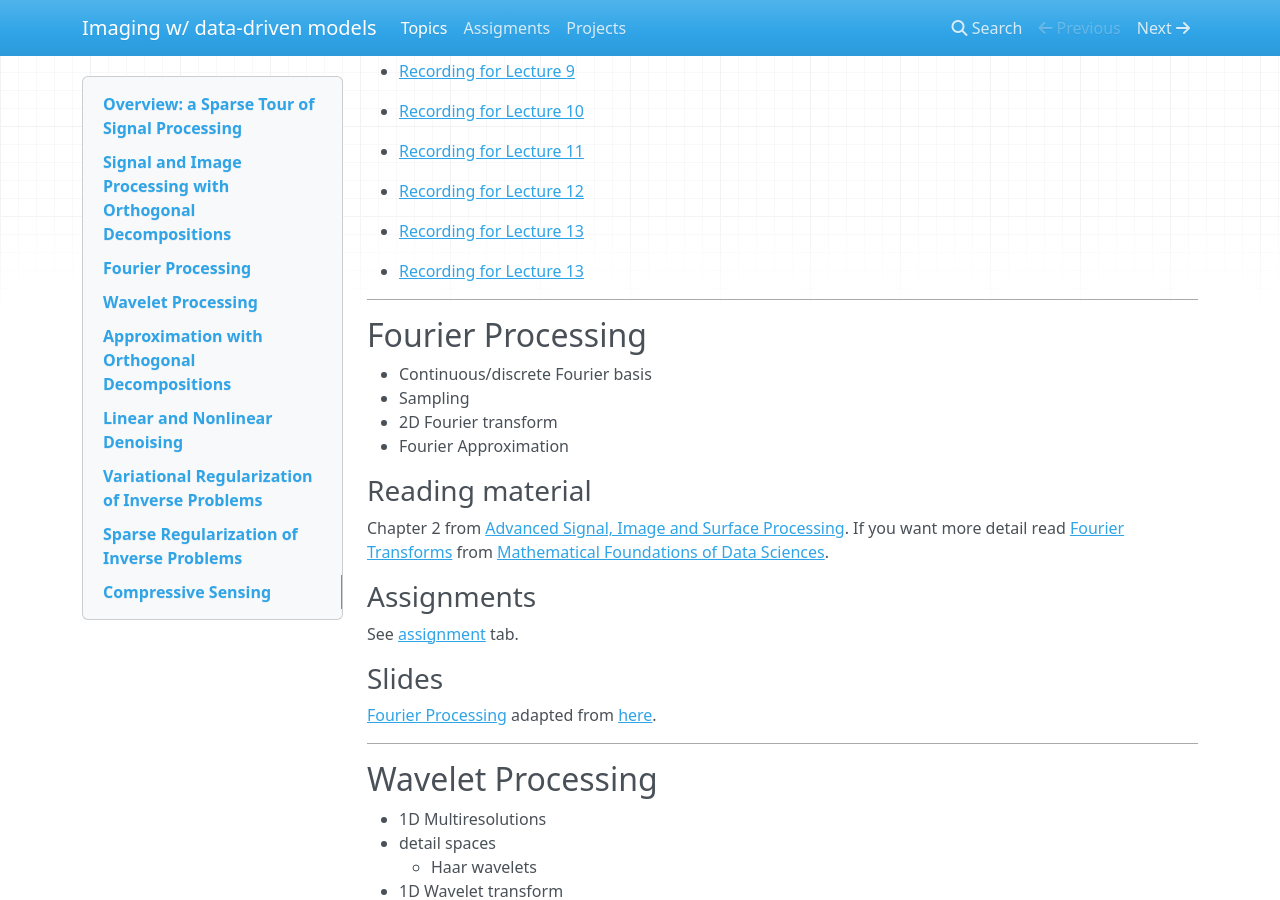
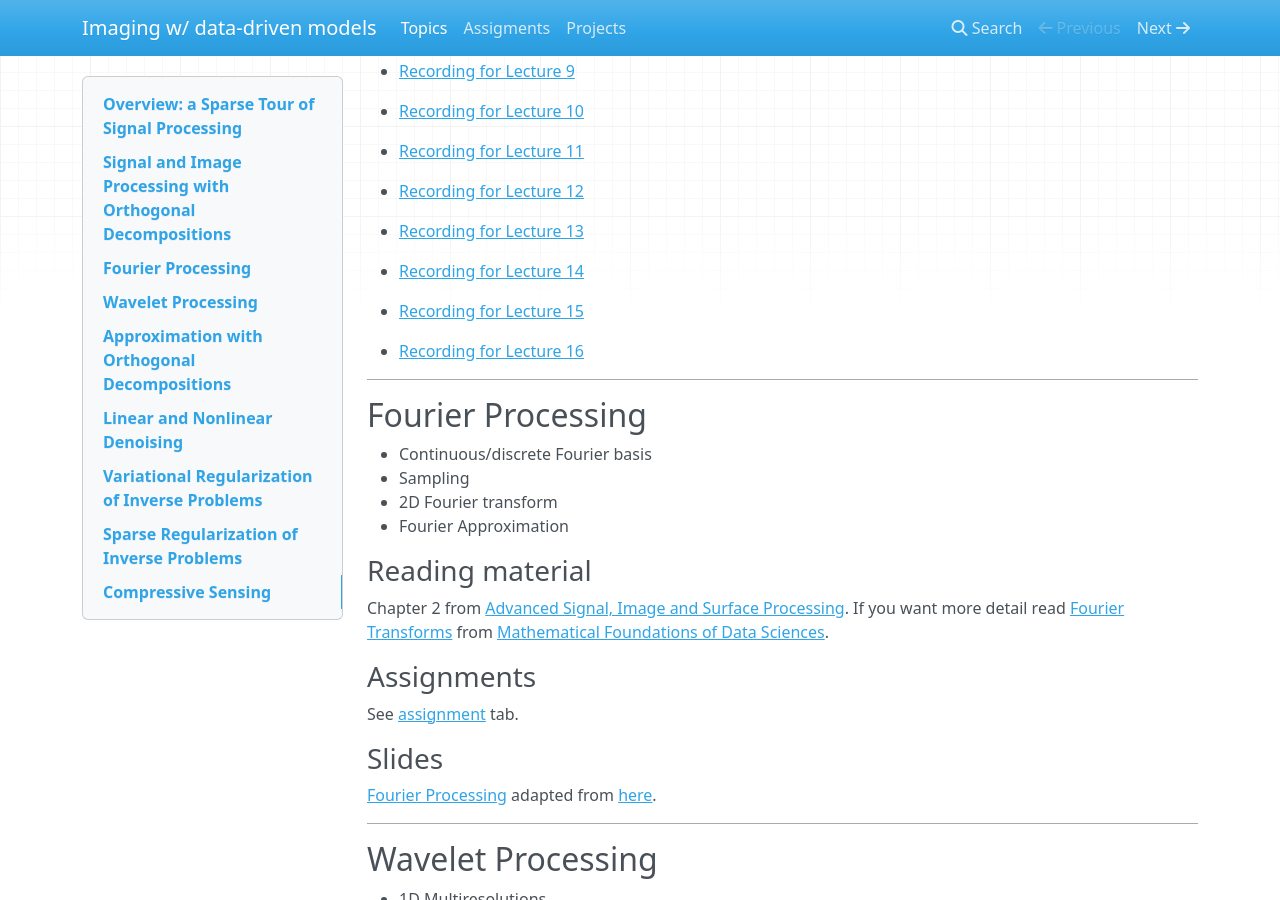
Before and after one commit to flexie/CSE-8803, an MkDocs documentation site: the page built from docs/outline.md, in a window 1280 px wide and 900 px high, scrolled down 1034 px. Built offline with MkDocs 1.6.1, drawn with Linux system fonts in a browser that asks for light colours; nearby versions of some CDN libraries; old or Windows-style settings are respelled for this version of MkDocs.

Commit message:
Added lectures

```diff
--- a/docs/outline.md
+++ b/docs/outline.md
@@ -58,7 +58,11 @@
 
 - [Recording for Lecture 13](https://gtvault.sharepoint.com/:v:/r/sites/Imagingwdata-drivenmodelsCSE8803/Shared%20Documents/General/Recordings/Meeting%20in%20_General_-20220222_135840-Meeting%20Recording.mp4?csf=1&web=1&e=ga2CdN)
 
-- [Recording for Lecture 13](https://gtvault.sharepoint.com/:v:/r/sites/Imagingwdata-drivenmodelsCSE8803/Shared%20Documents/General/Recordings/Meeting%20in%20_General_-20220224_142353-Meeting%20Recording.mp4?csf=1&web=1&e=VUAhpR)
+- [Recording for Lecture 14](https://gtvault.sharepoint.com/:v:/r/sites/Imagingwdata-drivenmodelsCSE8803/Shared%20Documents/General/Recordings/Meeting%20in%20_General_-20220224_142353-Meeting%20Recording.mp4?csf=1&web=1&e=VUAhpR)
+
+- [Recording for Lecture 15](https://gtvault.sharepoint.com/:v:/r/sites/Imagingwdata-drivenmodelsCSE8803/Shared%20Documents/General/Recordings/Meeting%20in%20_General_-20220303_135949-Meeting%20Recording.mp4?csf=1&web=1&e=sGSwFj)
+
+- [Recording for Lecture 16](https://gtvault.sharepoint.com/:v:/r/sites/Imagingwdata-drivenmodelsCSE8803/Shared%20Documents/General/Recordings/Meeting%20in%20_General_-20220308_135909-Meeting%20Recording.mp4?csf=1&web=1&e=gyc7K9)
 
 ***
 
```
